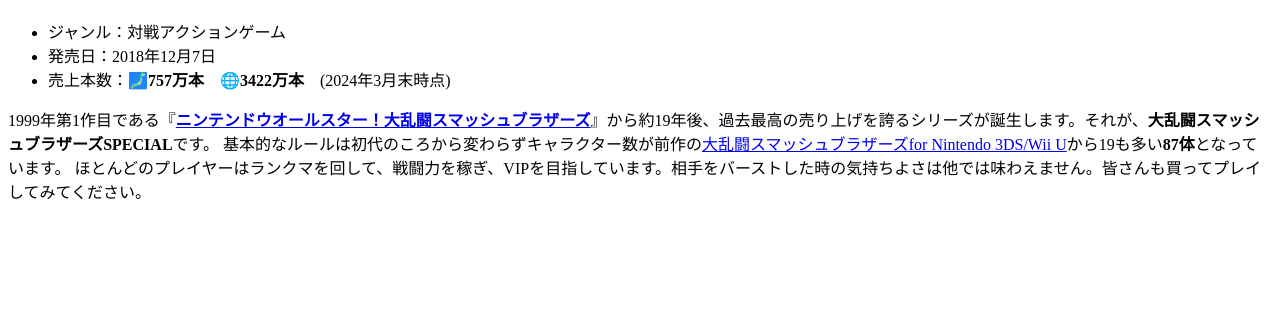
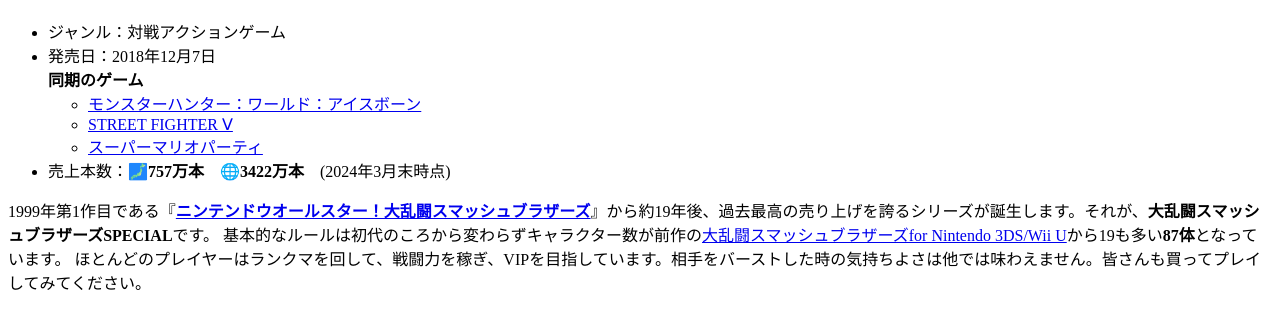
Before and after one commit to taharu-bless77/team-project5-7, a plain HTML site: page homepage1/page3.html in a window 1280 px wide. Shown: the part 70-398 px from the top of the page. Drawn offline with Linux system fonts and the light colour scheme.

Commit message:
page3.html　一応完成

```diff
--- a/homepage1/page3.html
+++ b/homepage1/page3.html
@@ -8,7 +8,13 @@
         <h1>大乱闘スマッシュブラザーズSPECIAL【Nintendo Switch】</h1>
         <ul>
             <li>ジャンル：対戦アクションゲーム</li>
-            <li>発売日：2018年12月7日</li>
+            <li>発売日：2018年12月7日<br><strong>同期のゲーム</strong>
+            <ul>
+            <li><a href='https://www.monsterhunter.com/world-iceborne/ja/'>モンスターハンター：ワールド：アイスボーン</a></li>
+            <li><a href='https://www.streetfighter.com/5/ja-jp/'>STREET FIGHTER Ⅴ</a></li>
+            <li><a href='https://www.nintendo.com/jp/switch/adfja/index.html'>スーパーマリオパーティ</a></li>
+            </ul>
+            </li>
             <li>売上本数：<strong>🗾757万本　🌐3422万本　</strong>(2024年3月末時点)</li>
         </ul>
         <p>1999年第1作目である『<a href="https://www.nintendo.co.jp/n01/n64/software/nus_p_nalj/index.html"><strong>ニンテンドウオールスター！大乱闘スマッシュブラザーズ</strong></a>』から約19年後、過去最高の売り上げを誇るシリーズが誕生します。それが、<strong>大乱闘スマッシュブラザーズSPECIAL</strong>です。
```
Also changed, not shown: homepage1.css/page3.css (added).
